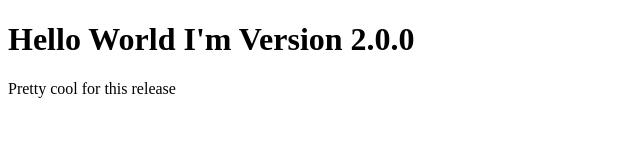
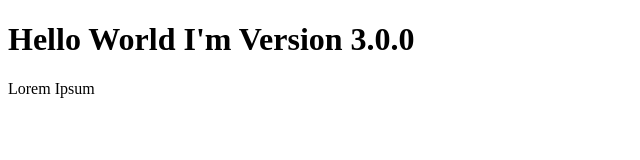
Before and after one commit to tuhra/release, a plain HTML site: page index.html in a window 1280 px wide. Shown: the whole page, without its empty margins (0-640 px from the left). Drawn offline with Linux system fonts and the light colour scheme.

Commit message:
release v 3.0.0

```diff
--- a/index.html
+++ b/index.html
@@ -6,7 +6,7 @@
 	<title>This is release</title>
 </head>
 <body>
-	<h1>Hello World I'm Version 2.0.0</h1>
-	<p>Pretty cool for this release</p>
+	<h1>Hello World I'm Version 3.0.0</h1>
+	<p>Lorem Ipsum</p>
 </body>
 </html>
```
